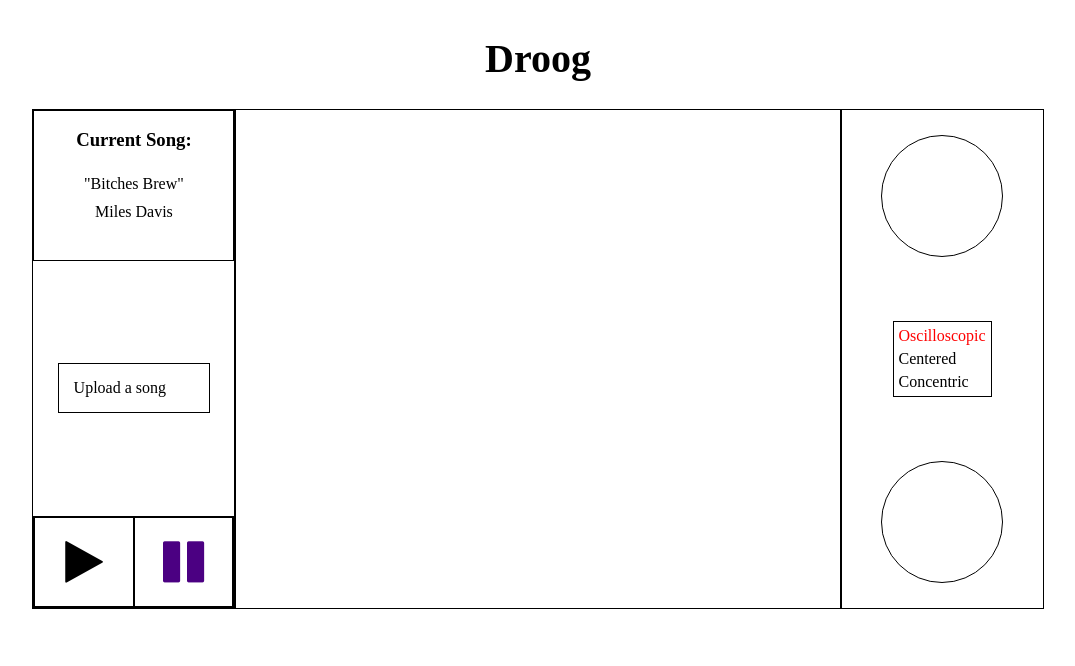
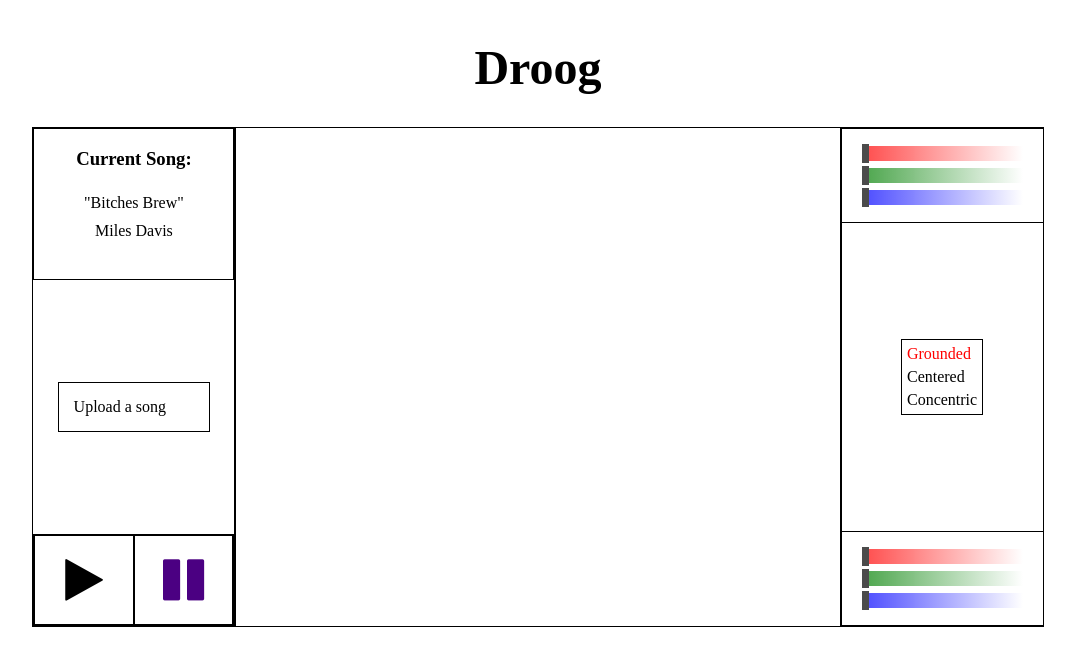
Before and after one commit to gabeice/Droog, a PHP site: page / in a window 1280 px wide. Shown: the top 666 px of the page, without its empty margins (102-1177 px from the left). Run offline with PHP 8.4, Linux system fonts and the light colour scheme; some libraries are stand-ins or nearby versions.

Commit message:
Add color selectors that don't work

```diff
--- a/css/index.css
+++ b/css/index.css
@@ -6,11 +6,20 @@ body {
 }
 
 h1 {
-  font-size: 40px;
+  font-size: 48px;
 }
 
 p {
   margin: 5px;
+}
+
+li {
+  list-style-type: none;
+}
+
+ul {
+  margin: 10px 0px;
+  padding: 0px;
 }
 
 #main {
@@ -96,10 +105,41 @@ p {
 }
 
 .color-picker {
-  width: 120px;
-  height: 120px;
-  margin: 25px 0px;
-  border-radius: 50%;
+  display: flex;
+  flex-direction: column;
+  align-items: center;
+  width: 100%;
+}
+
+.color-picker ul {
+  width: 100%;
+}
+
+.color-picker li {
+  height: 15px;
+  margin: 7px 20px;
+  opacity: 0.7;
+  display: flex;
+  flex-direction: row;
+  align-items: center;
+}
+
+.color-mark {
+  height: 17px;
+  width: 5px;
+  background-color: black;
+}
+
+.red-selector {
+  background: linear-gradient(to right, red, white);
+}
+
+.green-selector {
+  background: linear-gradient(to right, green, white);
+}
+
+.blue-selector {
+  background: linear-gradient(to right, blue, white);
 }
 
 #form-select p {
@@ -116,11 +156,9 @@ p {
   justify-content: space-around;
   align-items: center;
   border: 1px solid rebeccapurple;
-  /*background-color: white;
-  box-shadow: inset 0 0 1em turquoise, 0 0 3em white;*/
 }
 
-#test-bar div {
+#outer-bar div {
   border: none;
   background: linear-gradient(0deg, rebeccapurple, turquoise);
   width: 2px;
@@ -133,7 +171,7 @@ p {
   align-items: flex-end;
 }
 
-#test-bar {
+#outer-bar {
   display: flex;
   flex-direction: row;
   justify-content: flex-end;
--- a/index.html
+++ b/index.html
@@ -40,7 +40,7 @@
       </div>
 
       <div id="display">
-        <section id="test-bar">
+        <section id="outer-bar">
           <section class="little-bar">
           </section>
         </section>
@@ -48,15 +48,41 @@
 
       <div id="customizer">
         <div class="color-picker" id="color-top">
+          <ul>
+            <li class="red-selector">
+              <div class="color-mark"></div>
+            </li>
+
+            <li class="green-selector">
+              <div class="color-mark"></div>
+            </li>
+
+            <li class="blue-selector">
+              <div class="color-mark"></div>
+            </li>
+          </ul>
         </div>
 
         <div id="form-select">
-          <p class="selected" id="osc">Oscilloscopic</p>
+          <p class="selected" id="osc">Grounded</p>
           <p id="cent">Centered</p>
           <p id="conc">Concentric</p>
         </div>
 
         <div class="color-picker" id="color-bottom">
+          <ul>
+            <li class="red-selector">
+              <div class="color-mark"></div>
+            </li>
+
+            <li class="green-selector">
+              <div class="color-mark"></div>
+            </li>
+
+            <li class="blue-selector">
+              <div class="color-mark"></div>
+            </li>
+          </ul>
         </div>
       </div>
     </section>
```
Also changed, not shown: lib/droog.js (+4 -11 lines), lib/listeners/color_selector.js (added, +10 -0 lines), lib/util/wave_util.js (+5 -5 lines), lib/bundle.js, 1 other file.
